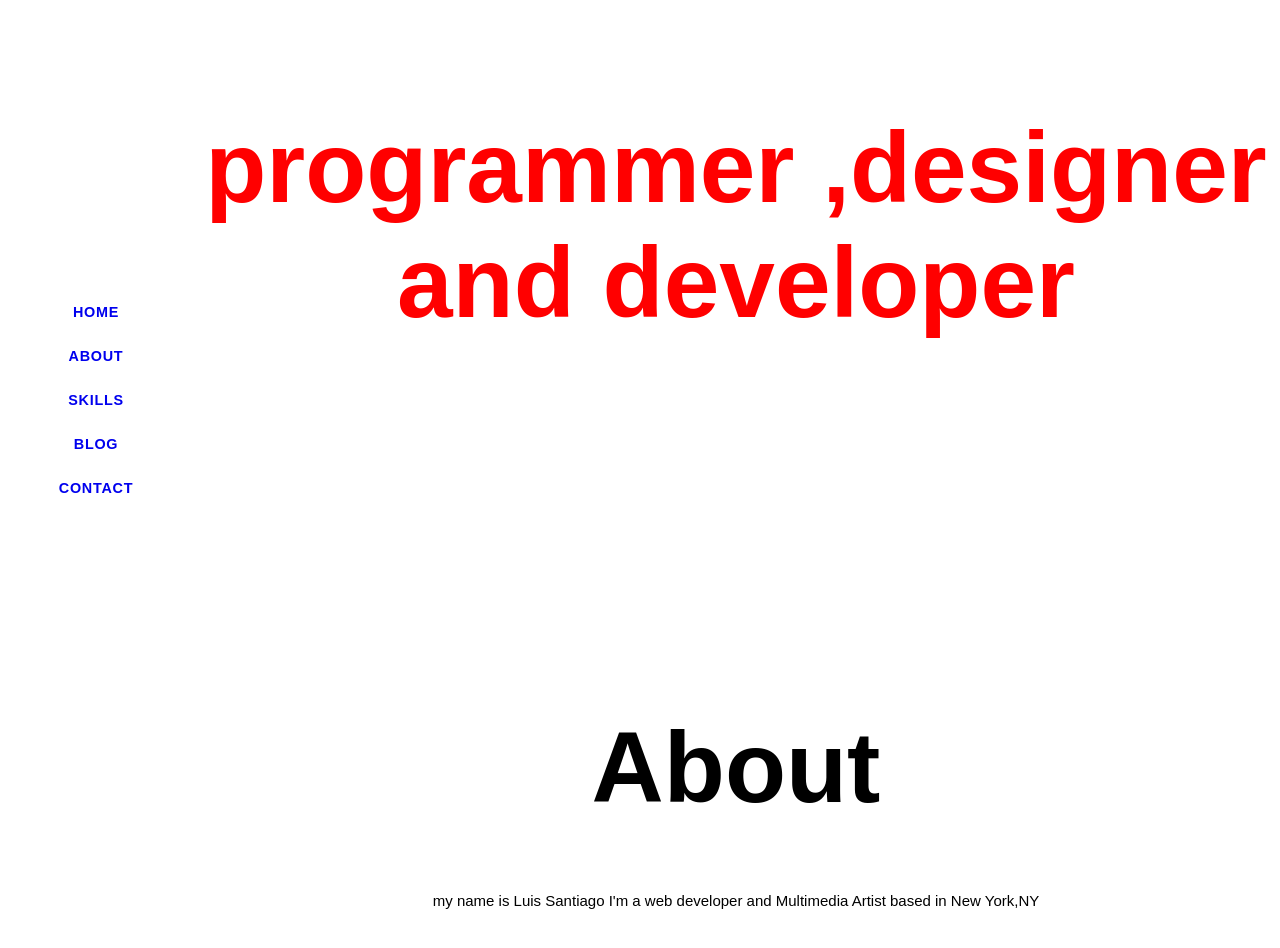
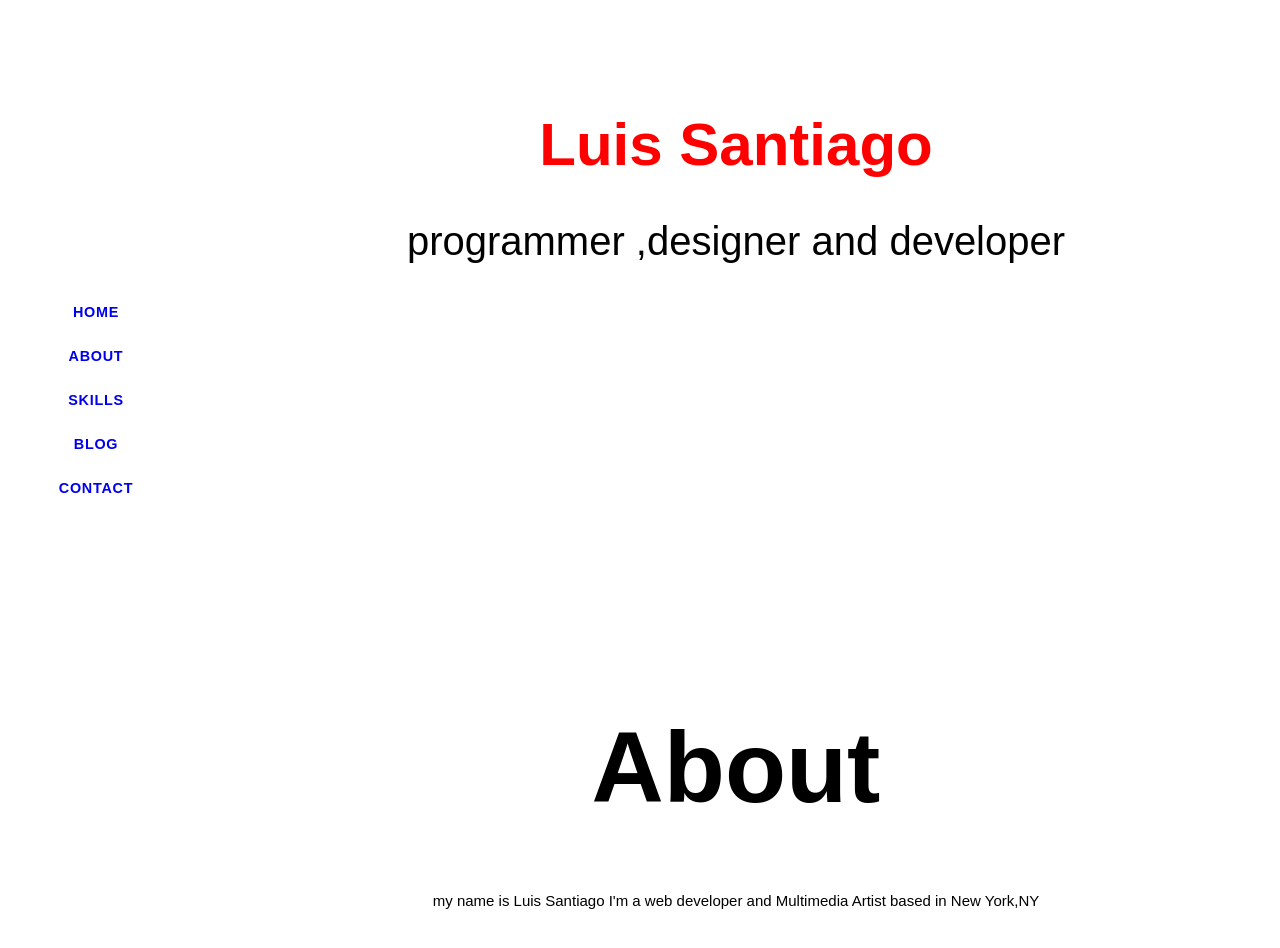
Before and after one commit to nakdevluis/Landing-Page, a plain HTML site: page index.html in a window 1280 px wide. Shown: the top 948 px of the page. Drawn offline with Linux system fonts and the light colour scheme.

Commit message:
Update index.html

```diff
--- a/index.html
+++ b/index.html
@@ -17,7 +17,7 @@
     <main>
       <div id="Top">
 
-    <h1 class="top1> Luis Santiago </h1>
+    <h1 class="top1"> Luis Santiago </h1>
 
     <p class="topp">  programmer ,designer and developer  </p>
       </div>
```
